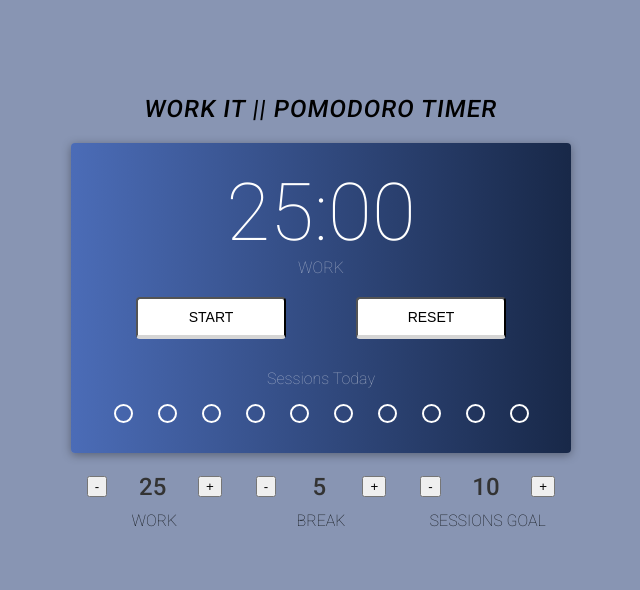
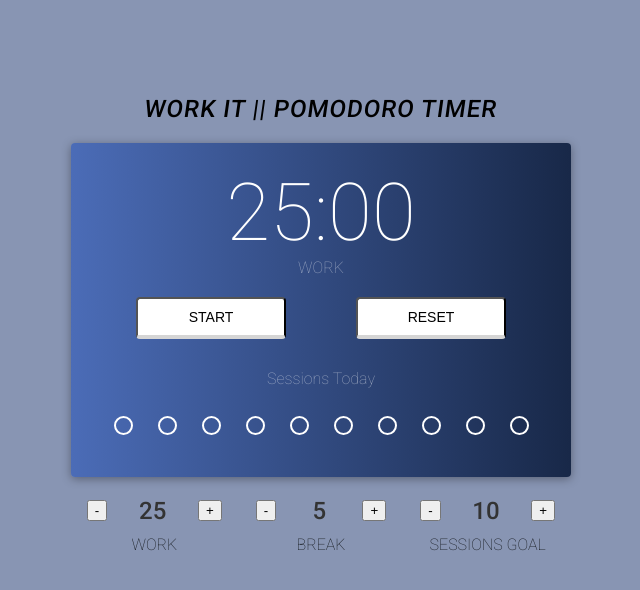
Before and after one commit to movntains/Work-It, a React (Create React App) app: page / in a window 1280 px wide. Shown: the top 590 px of the page, without its empty margins (319-959 px from the left). Built offline with nearby package versions, Linux system fonts and the light colour scheme.

Commit message:
Add restriction of 10 sessions per row

```diff
--- a/src/components/Session.js
+++ b/src/components/Session.js
@@ -7,6 +7,7 @@ const SessionDiv = styled.div`
   &.session {
     height: 15px;
     width: 15px;
+    margin: 12px;
     border: 2px solid #fff;
     border-radius: 50%;
     background-color: rgba(0, 0, 0, 0);
--- a/src/containers/TimerContainer.js
+++ b/src/containers/TimerContainer.js
@@ -36,7 +36,9 @@ const SessionTitle = styled.p`
 
 const SessionsRow = styled.div`
   display: flex;
+  flex-wrap: wrap;
   justify-content: space-around;
+  max-width: 440px;
 `;
 
 const SettingsRow = styled.div`
```
